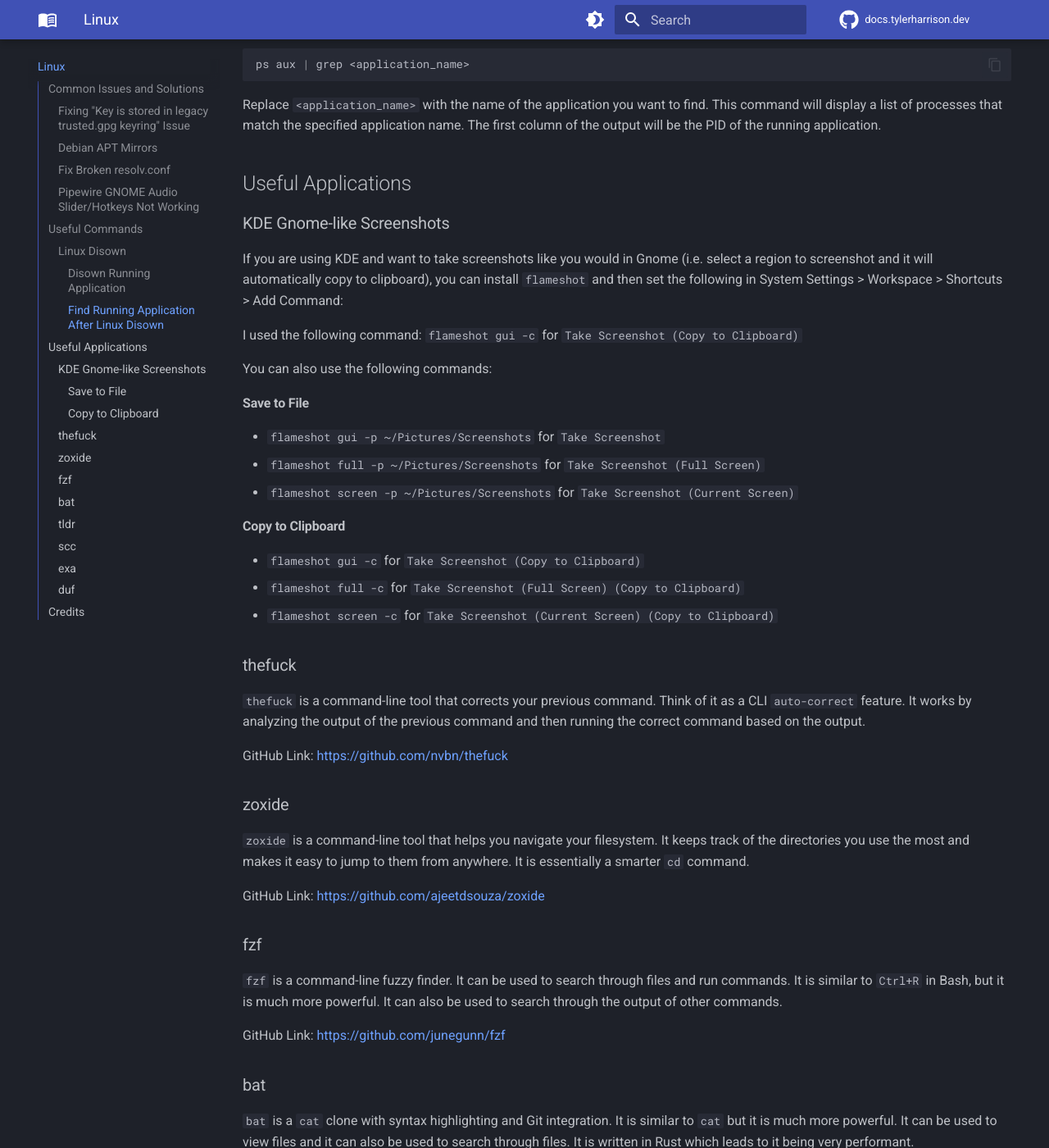
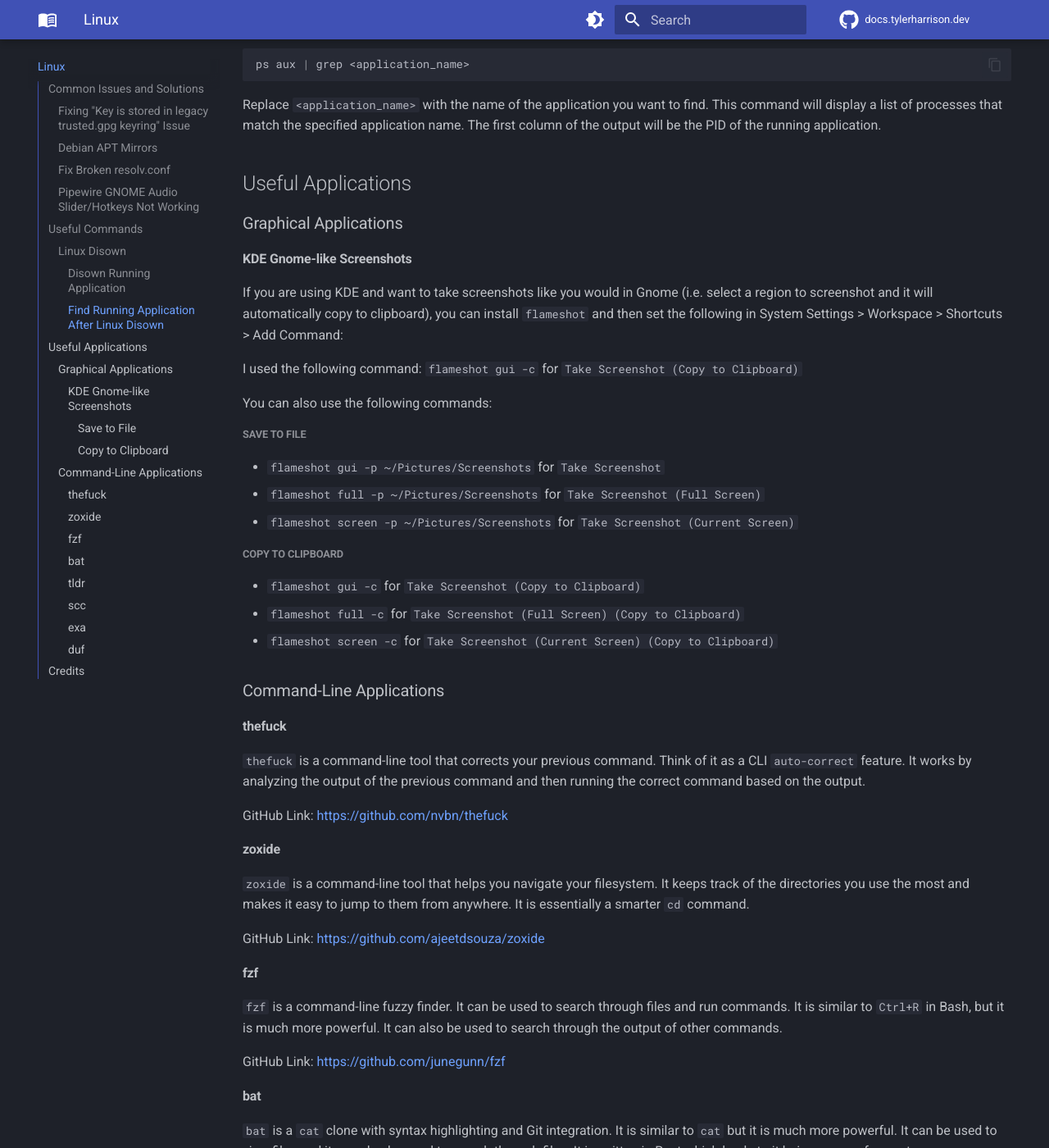
Before and after one commit to williamhatcher/docs.tylerharrison.dev, an MkDocs documentation site: the page built from docs/linux.md, in a window 1280 px wide and 1400 px high, scrolled down 3580 px. Shown: the whole window at 82% size. Built offline with MkDocs 1.6.1 and Material for MkDocs 9.7.7, drawn with Linux system fonts in a browser that asks for light colours; comment, search, counter and statistics services are not loaded.

Commit message:
Update Linux applications
Signed-off-by: tyleraharrison <tyleraharrison@gmail.com>

```diff
--- a/docs/linux.md
+++ b/docs/linux.md
@@ -171,7 +171,9 @@ Replace `<application_name>` with the name of the application you want to find.
 
 ## Useful Applications
 
-### KDE Gnome-like Screenshots
+### Graphical Applications
+
+#### KDE Gnome-like Screenshots
 
 If you are using KDE and want to take screenshots like you would in Gnome (i.e. select a region to screenshot and it will automatically copy to clipboard), you can install `flameshot` and then set the following in System Settings > Workspace > Shortcuts > Add Command:
 
@@ -179,61 +181,63 @@ I used the following command: `flameshot gui -c` for `Take Screenshot (Copy to C
 
 You can also use the following commands:
 
-#### Save to File
+##### Save to File
 
 - `flameshot gui -p ~/Pictures/Screenshots` for `Take Screenshot`
 - `flameshot full -p ~/Pictures/Screenshots` for `Take Screenshot (Full Screen)`
 - `flameshot screen -p ~/Pictures/Screenshots` for `Take Screenshot (Current Screen)`
 
-#### Copy to Clipboard
+##### Copy to Clipboard
 
 - `flameshot gui -c` for `Take Screenshot (Copy to Clipboard)`
 - `flameshot full -c` for `Take Screenshot (Full Screen) (Copy to Clipboard)`
 - `flameshot screen -c` for `Take Screenshot (Current Screen) (Copy to Clipboard)`
 
-### thefuck
+### Command-Line Applications
+
+#### thefuck
 
 `thefuck` is a command-line tool that corrects your previous command. Think of it as a CLI `auto-correct` feature. It works by analyzing the output of the previous command and then running the correct command based on the output.
 
 GitHub Link: [https://github.com/nvbn/thefuck](https://github.com/nvbn/thefuck)
 
-### zoxide
+#### zoxide
 
 `zoxide` is a command-line tool that helps you navigate your filesystem. It keeps track of the directories you use the most and makes it easy to jump to them from anywhere. It is essentially a smarter `cd` command.
 
 GitHub Link: [https://github.com/ajeetdsouza/zoxide](https://github.com/ajeetdsouza/zoxide)
 
-### fzf
+#### fzf
 
 `fzf` is a command-line fuzzy finder. It can be used to search through files and run commands. It is similar to `Ctrl+R` in Bash, but it is much more powerful. It can also be used to search through the output of other commands.
 
 GitHub Link: [https://github.com/junegunn/fzf](https://github.com/junegunn/fzf)
 
-### bat
+#### bat
 
 `bat` is a `cat` clone with syntax highlighting and Git integration. It is similar to `cat` but it is much more powerful. It can be used to view files and it can also be used to search through files. It is written in Rust which leads to it being very performant.
 
 GitHub Link: [https://github.com/sharkdp/bat](https://github.com/sharkdp/bat)
 
-### tldr
+#### tldr
 
 `tldr` is a collection of community-maintained pages similar to that of man pages, but much simpler. It is a great alternative to `man` pages because it is much easier to read and it is more concise. It's colorfully formatted and it is easy to navigate.
 
 GitHub Link: [https://github.com/tldr-pages/tldr](https://github.com/tldr-pages/tldr)
 
-### scc
+#### scc
 
 `scc` is a tool that counts lines of code in a directory. It can be used to quickly get a rough estimate of how many lines of code are in a project. It also shows cost to develop and complexity.
 
 GitHub Link: [https://github.com/boyter/scc](https://github.com/boyter/scc)
 
-### exa
+#### exa
 
 `exa` is a replacement for `ls` that is written in Rust. It can display file-type icons, colors, file/folder info and has several output formats - tree, grid or list. It is also much more colorful and it is easier to read.
 
 GitHub Link: [https://github.com/ogham/exa](https://github.com/ogham/exa)
 
-### duf
+#### duf
 
 `duf` is a disk usage/du utility for showing info about mounted disks. It is similar to `du` but it is more colorful and it is easier to read. It also has a progress bar that shows how much space is used.
 
```
